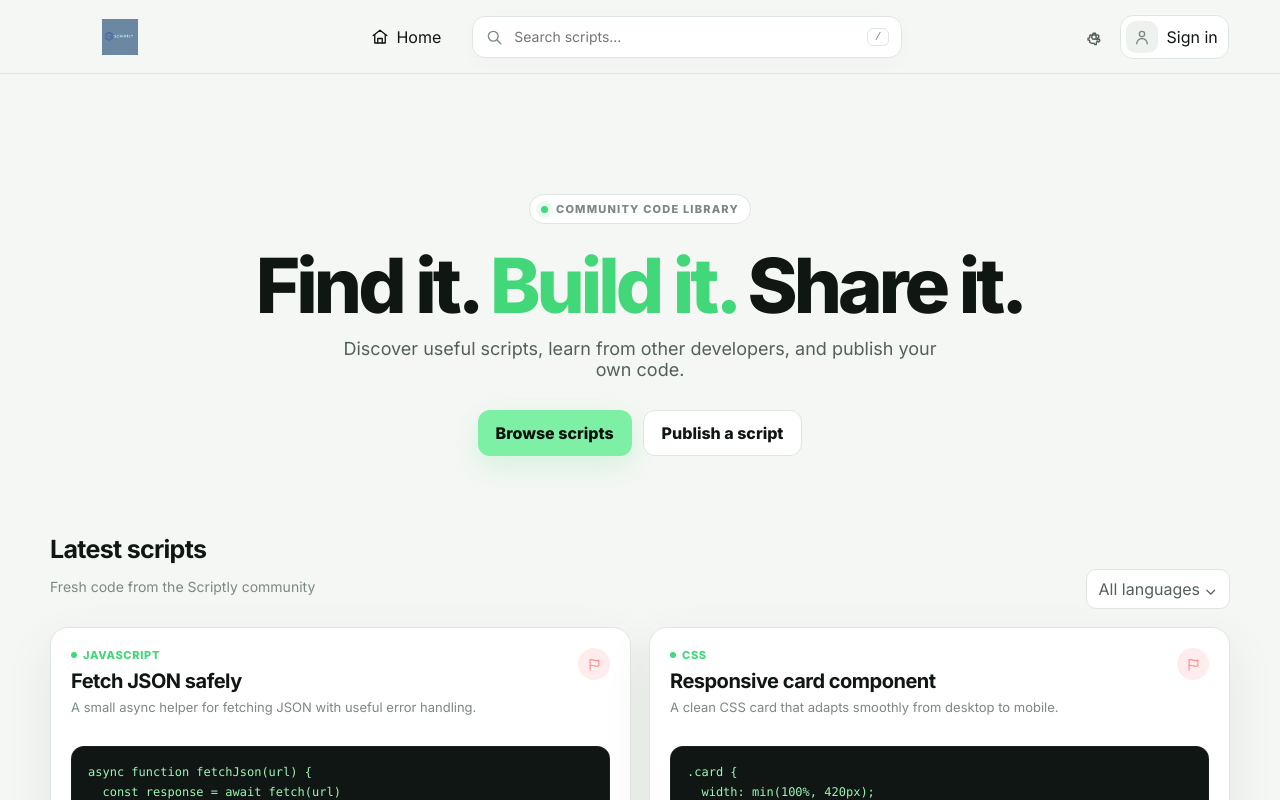
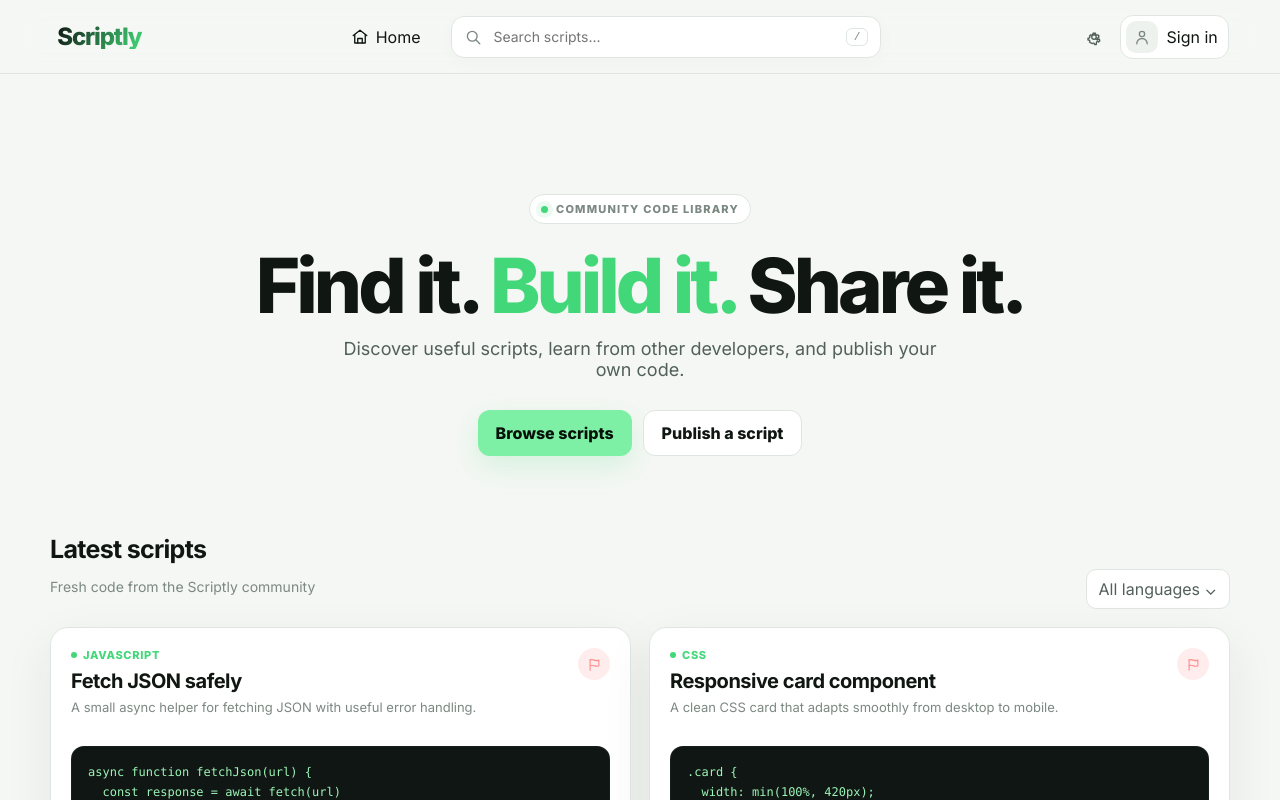
Before and after one commit to 4Y44N-KH4L3D/Scriptly, a React (Vite) app: page / in a window 1280 px wide. Shown: the top 800 px of the page. Built offline with nearby package versions, Linux system fonts and the light colour scheme; no server answers.

Commit message:
Replace image logo with sleek Scriptly wordmark

```diff
--- a/public/logo.css
+++ b/public/logo.css
@@ -1,7 +1,8 @@
-/* Scriptly logo integration */
+/* Scriptly wordmark */
 .brand,
 .auth-page-brand {
   position: relative;
+  gap: 0;
 }
 
 .brand > .brand-mark,
@@ -13,33 +14,40 @@
 
 .brand::before,
 .auth-page-brand::before {
-  content: "";
+  content: "Scriptly";
   display: block;
-  width: 126px;
-  height: 36px;
-  background-image: url('/light.png');
-  background-repeat: no-repeat;
-  background-position: center;
-  background-size: contain;
-}
-
-.theme-dark .brand::before {
-  background-image: url('/dark.png');
-}
-
-.auth-page-brand::before {
-  width: 136px;
-  height: 40px;
+  width: max-content;
+  font-family: Inter, ui-sans-serif, system-ui, -apple-system, BlinkMacSystemFont, "Segoe UI", sans-serif;
+  font-size: 24px;
+  line-height: 1;
+  font-weight: 850;
+  letter-spacing: -1.15px;
+  background: linear-gradient(115deg, var(--heading), var(--green-strong));
+  -webkit-background-clip: text;
+  background-clip: text;
+  color: transparent;
+  transition: transform 180ms ease, filter 180ms ease;
 }
 
 .brand:hover::before,
 .auth-page-brand:hover::before {
-  transform: scale(1.025);
+  transform: translateY(-1px) scale(1.025);
+  filter: brightness(1.08);
 }
 
-.brand::before,
 .auth-page-brand::before {
-  transition: transform 160ms ease;
+  font-size: 28px;
+  letter-spacing: -1.4px;
+}
+
+@media (max-width: 640px) {
+  .brand::before {
+    font-size: 21px;
+  }
+
+  .auth-page-brand::before {
+    font-size: 26px;
+  }
 }
 
 @media (prefers-reduced-motion: reduce) {
```
